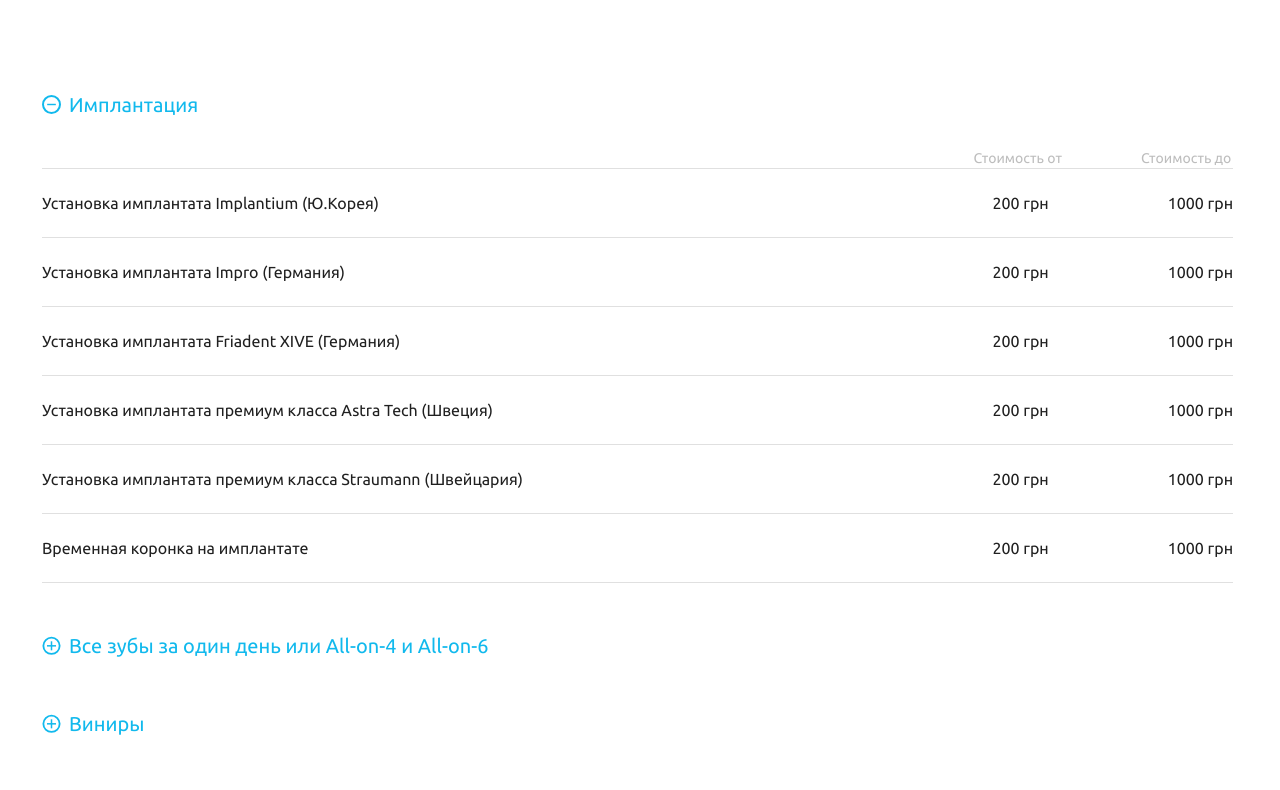
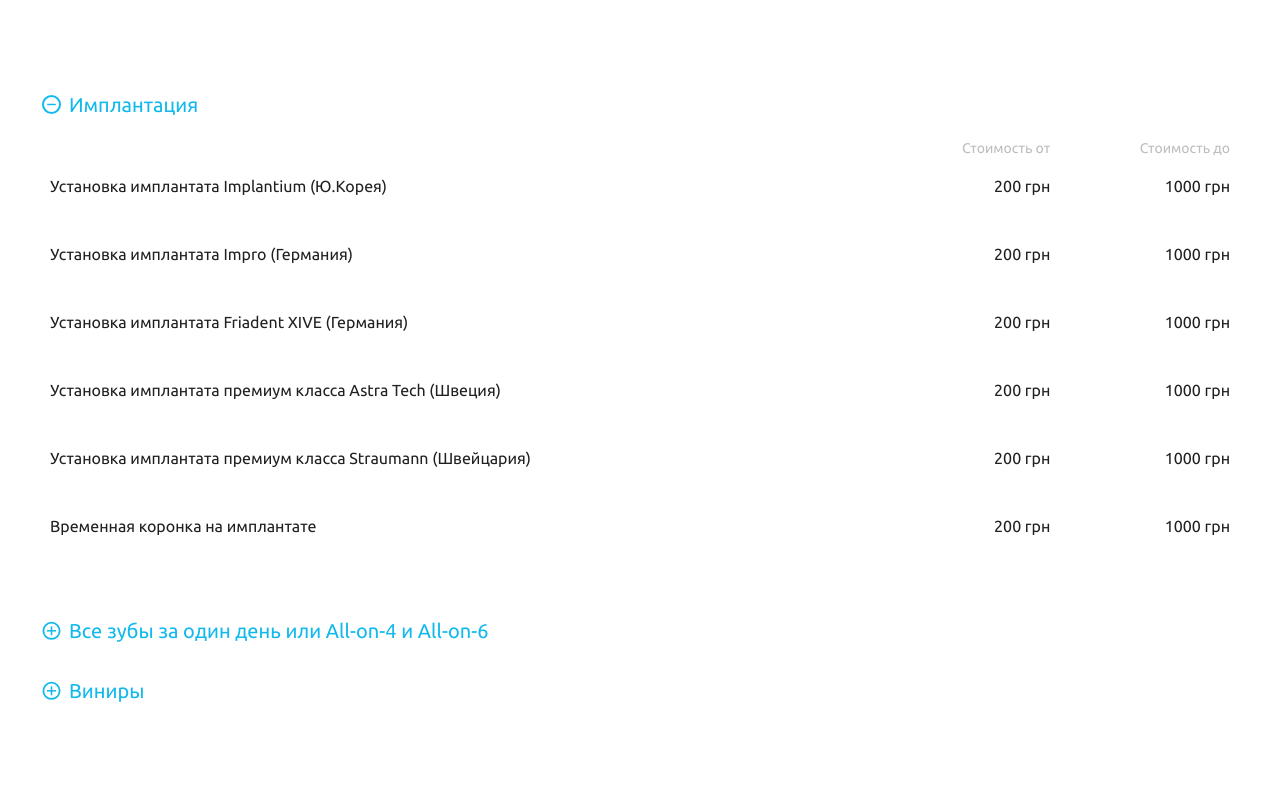
Before and after one commit to nadiiakardash/Dental-studio, a Vue app: page price.html in a window 1280 px wide. Shown: the part 554-1344 px from the top of the page. Built offline with nearby package versions, Linux system fonts and the light colour scheme.

Commit message:
update table price

```diff
--- a/price.html
+++ b/price.html
@@ -256,8 +256,8 @@
     <div class="table-scroll">
                  <div class="table-adapt" id="6">
                     <div class="box-adapt-pr">
-                      <div class="row justify-content-between" id="headingOne">
-                        <div class="col-lg-9 col-8 block-imp" >
+                      <div id="headingOne">
+                        <div >
                         <h5  id="minus" onclick="btnOver()" class="mb-0">
                           <span  class="text-title"  data-toggle="collapse" data-target="#collapseOne" aria-expanded="true" aria-controls="collapseOne">
                             <svg  width="19" height="19" viewBox="0 0 19 19" fill="none" xmlns="http://www.w3.org/2000/svg">
@@ -279,12 +279,12 @@
                         </h5>
                       </div>
 
-                      <div class="col-2 align-self-end price-do"> <span style="margin-left: 27px;" >Стоимость от</span> </div>
-                      <div class="col-1 align-self-end price-do"> <span  >Стоимость до</span></div>
+                      <!-- <div class="col-2 align-self-end price-do"> <span style="margin-left: 27px;" >Стоимость от</span> </div>
+                      <div class="col-1 align-self-end price-do"> <span >Стоимость до</span></div> -->
 
                       </div>
                       <div id="collapseOne" class="collapse show" aria-labelledby="headingOne" data-parent="#accordion">
-                     <div class="row block-price-1">
+                     <!-- <div class="row block-price-1">
                         <div class="col-9 adapt-box-c block-imp" >
                             <li>Установка имплантата Implantium (Ю.Корея)</li>
                             <li>Установка имплантата Impro (Германия)</li>
@@ -310,12 +310,49 @@
                      <li>1000 грн</li>
                      <li>1000 грн</li>
                        </div>
-                     </div>
-                      </div>
+                     </div> -->
+<table>
+  <tr>
+    <th></th>
+    <th class="price-do-after">Стоимость от</th>
+    <th class="price-do-after">Стоимость до</th>
+  </tr>
+  <tr>
+    <td class="text-table">Установка имплантата Implantium (Ю.Корея)</td>
+    <td>200 грн</td>
+    <td>1000 грн</td>
+  </tr>
+  <tr>
+    <td class="text-table">Установка имплантата Impro (Германия)</td>
+    <td>200 грн</td>
+    <td>1000 грн</td>
+  </tr>
+  <tr>
+    <td class="text-table">Установка имплантата Friadent XIVE (Германия)</td>
+    <td>200 грн</td>
+    <td>1000 грн</td>
+  </tr>
+  <tr>
+    <td class="text-table">Установка имплантата премиум класса Astra Tech (Швеция)</td>
+    <td>200 грн</td>
+    <td>1000 грн</td>
+  </tr>
+  <tr>
+    <td class="text-table">Установка имплантата премиум класса Straumann (Швейцария)</td>
+    <td>200 грн</td>
+    <td>1000 грн</td>
+  </tr>
+  <tr>
+    <td class="text-table">Временная коронка на имплантате</td>
+    <td>200 грн</td>
+    <td>1000 грн</td>
+  </tr>
+</table>
+                    </div>
                     </div>
                     <div class="box-adapt-pr">
-                      <div class="row justify-content-between" id="headingTwo">
-                        <div class="col-lg-9 col-8  block-imp" >
+                      <div id="headingTwo">
+                        <div>
                         <h5 id="plus2" onclick="allTeeth()" class="mb-0">
                           <span class="text-title" data-toggle="collapse" data-target="#collapseTwo" aria-expanded="false" aria-controls="collapseTwo">
                             <svg width="19" height="19" viewBox="0 0 20 21" fill="none" xmlns="http://www.w3.org/2000/svg">
@@ -336,42 +373,52 @@
                               </span>
                         </h5>
                       </div>
-                      <div class="col-2 align-self-end price-do2"> <span style="margin-left: 27px;" >Стоимость от</span> </div>
-                      <div class="col-1 align-self-end price-do2"> <span  >Стоимость до</span></div>
+                      <!-- <div class="col-2 align-self-end price-do2"> <span style="margin-left: 27px;" >Стоимость от</span> </div>
+                      <div class="col-1 align-self-end price-do2"> <span  >Стоимость до</span></div> -->
                       </div>
                       <div id="collapseTwo" class="collapse" aria-labelledby="headingTwo" data-parent="#accordion">
-                        <div class="row block-price-1">
-                          <div class="col-9 adapt-box-c block-imp" >
-                              <li>Установка имплантата Implantium (Ю.Корея)</li>
-                              <li>Установка имплантата Impro (Германия)</li>
-                              <li>Установка имплантата Friadent XIVE (Германия)</li>
-                              <li>Установка имплантата премиум класса Astra Tech (Швеция)</li>
-                              <li>Установка имплантата премиум класса Straumann (Швейцария)</li>
-                              <li>Временная коронка на имплантате</li>
-                         </div>
-                         <div class="col-1 adapt-box-c price_items">
-
-                          <li>200 грн</li>
-                          <li>200 грн</li>
-                          <li>200 грн</li>
-                          <li>200 грн</li>
-                          <li>200 грн</li>
-                          <li>200 грн</li>
-                         </div>
-                         <div class="col-2 adapt-box-c price_items2">
-                       <li>1000 грн</li>
-                       <li>1000 грн</li>
-                       <li>1000 грн</li>
-                       <li>1000 грн</li>
-                       <li>1000 грн</li>
-                       <li>1000 грн</li>
-                         </div>
-                       </div>
+                        <table>
+                          <tr>
+                            <th></th>
+                            <th class="price-do-after">Стоимость от</th>
+                            <th class="price-do-after">Стоимость до</th>
+                          </tr>
+                          <tr>
+                            <td class="text-table">Установка имплантата Implantium (Ю.Корея)</td>
+                            <td>200 грн</td>
+                            <td>1000 грн</td>
+                          </tr>
+                          <tr>
+                            <td class="text-table">Установка имплантата Impro (Германия)</td>
+                            <td>200 грн</td>
+                            <td>1000 грн</td>
+                          </tr>
+                          <tr>
+                            <td class="text-table">Установка имплантата Friadent XIVE (Германия)</td>
+                            <td>200 грн</td>
+                            <td>1000 грн</td>
+                          </tr>
+                          <tr>
+                            <td class="text-table">Установка имплантата премиум класса Astra Tech (Швеция)</td>
+                            <td>200 грн</td>
+                            <td>1000 грн</td>
+                          </tr>
+                          <tr>
+                            <td class="text-table">Установка имплантата премиум класса Straumann (Швейцария)</td>
+                            <td>200 грн</td>
+                            <td>1000 грн</td>
+                          </tr>
+                          <tr>
+                            <td class="text-table">Временная коронка на имплантате</td>
+                            <td>200 грн</td>
+                            <td>1000 грн</td>
+                          </tr>
+                        </table>
                       </div>
                     </div>
                     <div class="box-adapt-pr">
-                      <div class="row justify-content-between" id="headingThree">
-                        <div class="col-lg-9 col-8  block-imp" >
+                      <div   id="headingThree">
+                        <div >
                         <h5 id="plus3" onclick="allVeneers()" class="mb-0">
                           <span class="text-title" data-toggle="collapse" data-target="#collapseThree" aria-expanded="false" aria-controls="collapseThree">
                             <svg width="19" height="19" viewBox="0 0 20 21" fill="none" xmlns="http://www.w3.org/2000/svg">
@@ -392,39 +439,48 @@
                               </span>
                         </h5>
                       </div>
-                      <div class="col-2 align-self-end price-do3"> <span style="margin-left: 27px;" >Стоимость от</span> </div>
-                      <div class="col-1 align-self-end price-do3"> <span>Стоимость до</span></div>
+
                       </div>
 
 
                       <div id="collapseThree" class="collapse" aria-labelledby="headingThree" data-parent="#accordion">
-                        <div class="row block-price-1">
-                          <div class="col-9 adapt-box-c block-imp" >
-                              <li>Установка имплантата Implantium (Ю.Корея)</li>
-                              <li>Установка имплантата Impro (Германия)</li>
-                              <li>Установка имплантата Friadent XIVE (Германия)</li>
-                              <li>Установка имплантата премиум класса Astra Tech (Швеция)</li>
-                              <li>Установка имплантата премиум класса Straumann (Швейцария)</li>
-                              <li>Временная коронка на имплантате</li>
-                         </div>
-                         <div class="col-1 adapt-box-c price_items">
-
-                          <li>200 грн</li>
-                          <li>200 грн</li>
-                          <li>200 грн</li>
-                          <li>200 грн</li>
-                          <li>200 грн</li>
-                          <li>200 грн</li>
-                         </div>
-                         <div class="col-2 adapt-box-c price_items2">
-                       <li>1000 грн</li>
-                       <li>1000 грн</li>
-                       <li>1000 грн</li>
-                       <li>1000 грн</li>
-                       <li>1000 грн</li>
-                       <li>1000 грн</li>
-                         </div>
-                       </div>
+                        <table>
+                          <tr>
+                            <th></th>
+                            <th class="price-do-after">Стоимость от</th>
+                            <th class="price-do-after">Стоимость до</th>
+                          </tr>
+                          <tr>
+                            <td class="text-table">Установка имплантата Implantium (Ю.Корея)</td>
+                            <td>200 грн</td>
+                            <td>1000 грн</td>
+                          </tr>
+                          <tr>
+                            <td class="text-table">Установка имплантата Impro (Германия)</td>
+                            <td>200 грн</td>
+                            <td>1000 грн</td>
+                          </tr>
+                          <tr>
+                            <td class="text-table">Установка имплантата Friadent XIVE (Германия)</td>
+                            <td>200 грн</td>
+                            <td>1000 грн</td>
+                          </tr>
+                          <tr>
+                            <td class="text-table">Установка имплантата премиум класса Astra Tech (Швеция)</td>
+                            <td>200 грн</td>
+                            <td>1000 грн</td>
+                          </tr>
+                          <tr>
+                            <td class="text-table">Установка имплантата премиум класса Straumann (Швейцария)</td>
+                            <td>200 грн</td>
+                            <td>1000 грн</td>
+                          </tr>
+                          <tr>
+                            <td class="text-table">Временная коронка на имплантате</td>
+                            <td>200 грн</td>
+                            <td>1000 грн</td>
+                          </tr>
+                        </table>
                       </div>
                     </div>
                   </div>
--- a/src/sass/price.scss
+++ b/src/sass/price.scss
@@ -45,16 +45,46 @@
 }
 
 .block-price-1 li {
-    border-top: 1px solid #E0E0E0;
+
     list-style-type: none;
 
     padding: 24px 0px;
 
-    &:last-of-type {
-        border-bottom: 1px solid #E0E0E0;
-    }
+
 }
+table {
+  margin-bottom:40px ;
+    border-collapse: collapse;
+    width: 100%;
+  }
 
+  td, th {
+    font-style: normal;
+    font-weight: normal;
+    font-size: 16px;
+    line-height: 20px;
+    color: #202020;
+    text-align: right;
+   padding: 8px;
+   padding-bottom: 40px;
+  }
+  .text-table{
+      text-align: left;
+  }
+  .price-do-after{
+    font-weight: normal;
+    font-size: 14px;
+    line-height: 20px;
+    text-align: right;
+    color: #BDBDBD;
+    padding-bottom: 0px;
+  }
+
+
+  .box-adapt-pr{
+      margin-top: 30px;
+      margin-bottom: 30px;
+  }
 .adapt-box-c {
     padding-left: 0px;
     padding-right: 0px;
@@ -208,19 +238,27 @@
      }
     .box-adapt-pr{
         // width: 700px;
-        padding-right: 30px;
+        padding-right: 0px;
 
     }
-    .table-adapt{
-        width: 700px;
-    }
-.table-scroll{
-    overflow-x: scroll;
-}
+
+
 }
 
 @media (max-width: 500px){
     .cont-block-price{
         padding-left: 20px;
     }
+    td, th {
+
+        font-size: 12px;
+        line-height: 16px;
+        color: #202020;
+        text-align: right;
+
+      }
+      .price-do-after{
+          font-size: 12px;
+          line-height: 16px;
+      }
 }
```
Also changed, not shown: assets/css/app.css.
